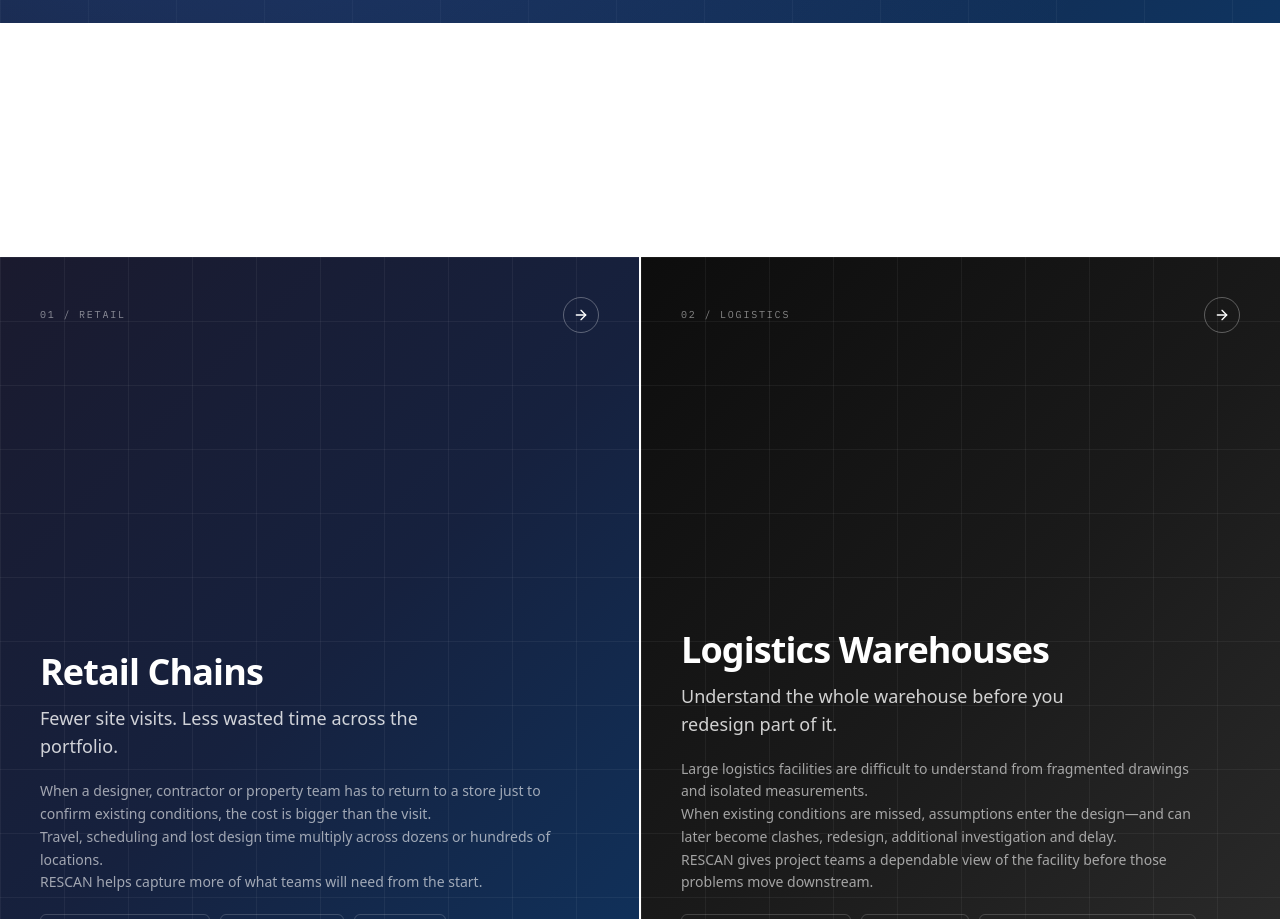
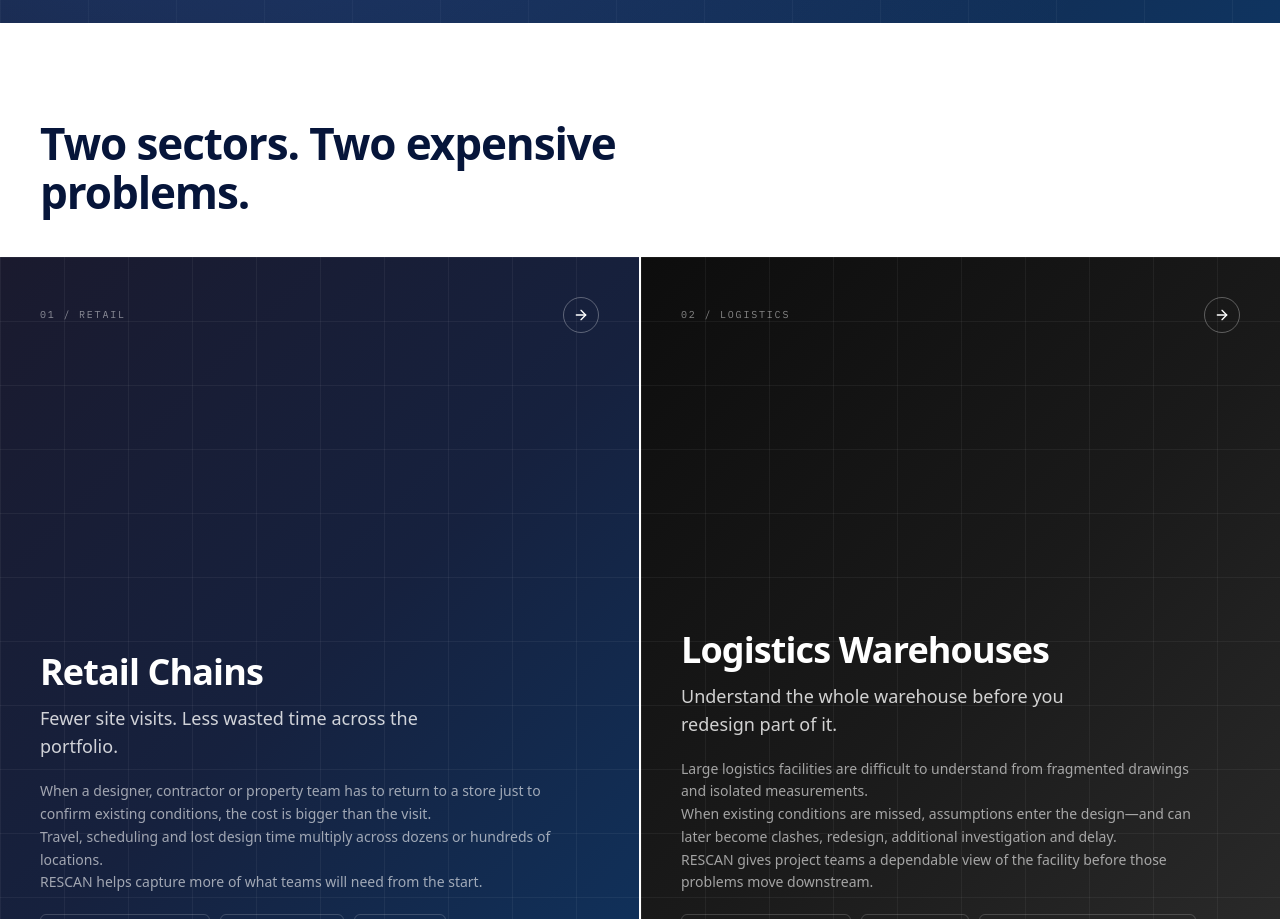
Before and after one commit to SzakacsTomi/rescan, a Next.js app: page /en in a window 1280 px wide. Shown: the part 933-1852 px from the top of the page. Built offline with nearby package versions, Linux system fonts and the light colour scheme.

Commit message:
refactor: removed text-white class

```diff
--- a/app/components/organisms/SectionsGrid.tsx
+++ b/app/components/organisms/SectionsGrid.tsx
@@ -18,7 +18,7 @@ export const SectionsGrid = () => {
   return (
     <section id={SECTIONS_ID} className="w-full" aria-label="Sectors">
       <Reveal className="flex flex-wrap items-end justify-between gap-6 px-6 pt-16 pb-8 sm:px-8 lg:px-10 lg:pt-24 lg:pb-10">
-        <h2 className="max-w-2xl text-3xl font-bold tracking-tight text-white sm:text-4xl lg:text-[44px]">
+        <h2 className="max-w-2xl text-3xl font-bold tracking-tight sm:text-4xl lg:text-[44px]">
           {t("sectorSplit.headline")}
         </h2>
         <MonoLabel className="text-white/35">{t("sectorSplit.routeLabel")}</MonoLabel>
```
